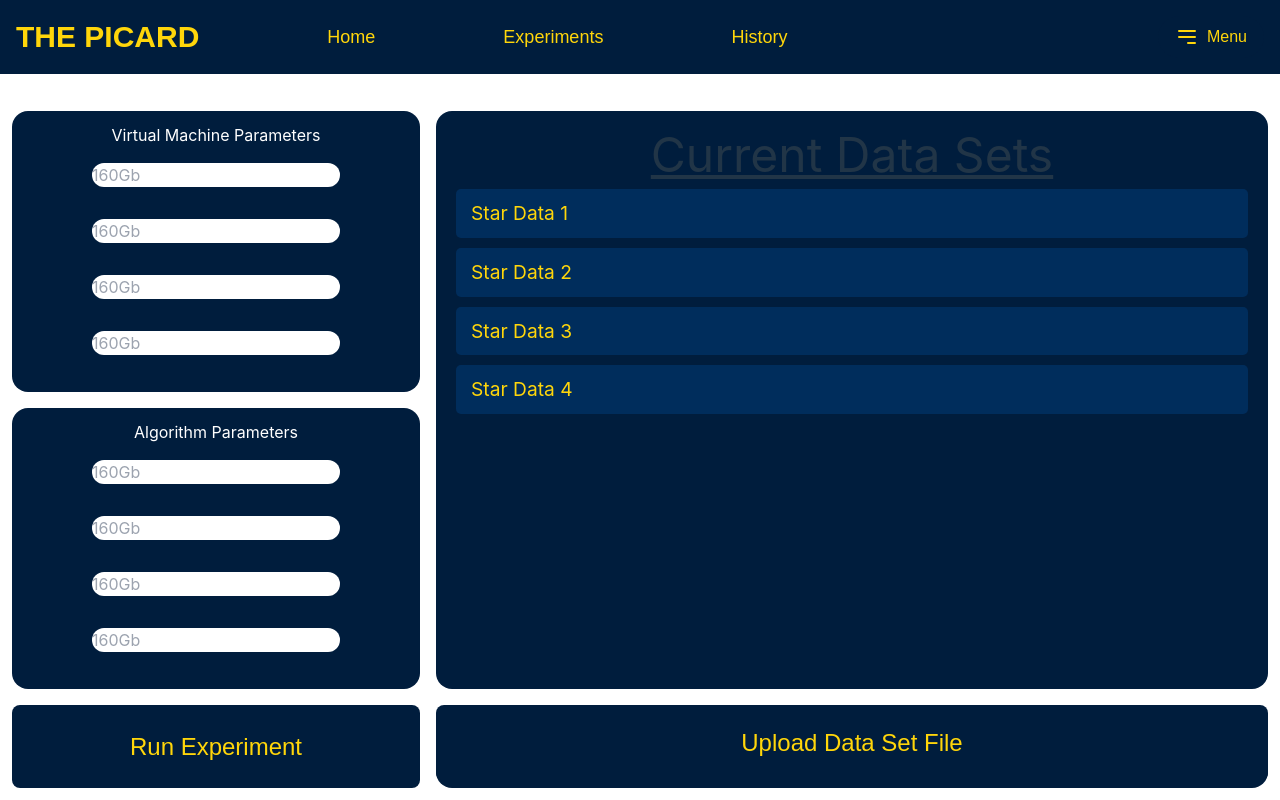
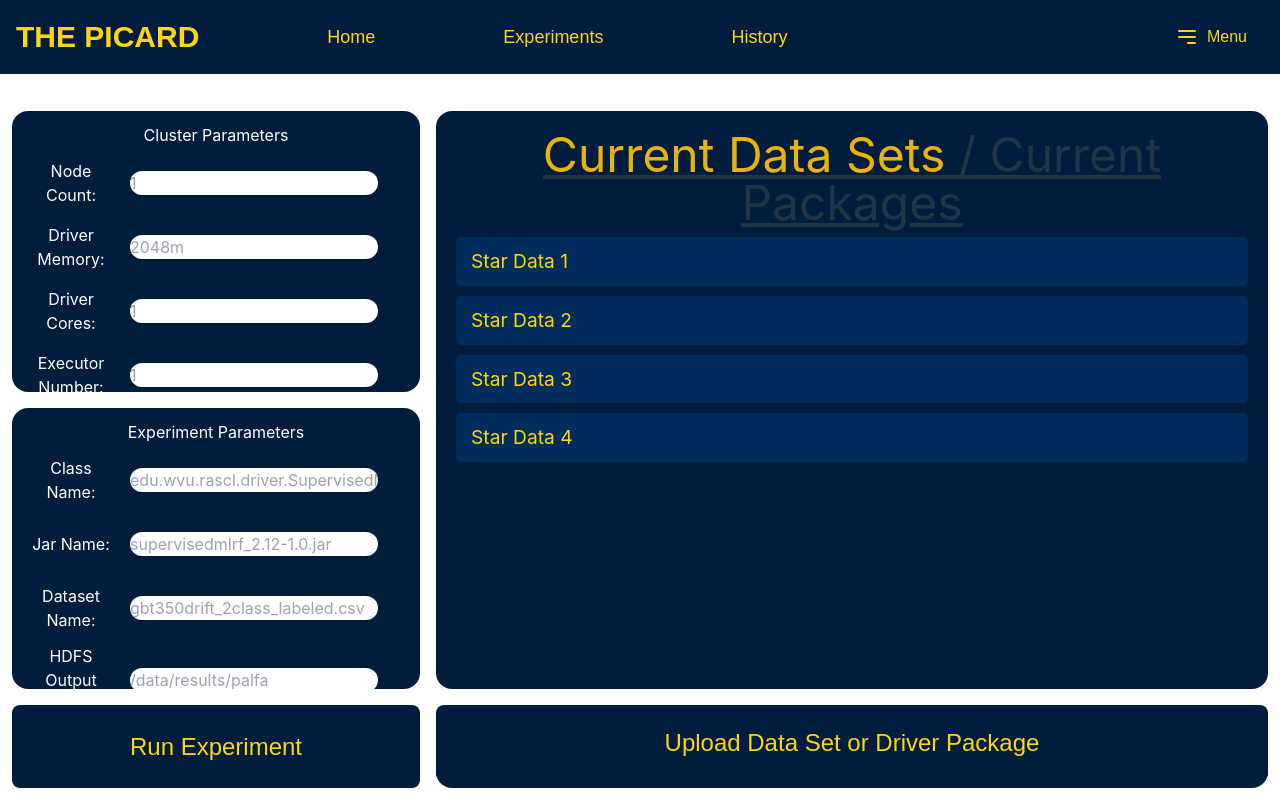
Before and after one commit to ThePICARDProject/481-FrontEnd, a React (Vite) app in the folder picard/: page /experiment in a window 1280 px wide. Built offline with nearby package versions, Linux system fonts and the light colour scheme; sample sign-in values are in the browser's storage; a web font is replaced by a local one.

Commit message:
experiment page updates part1

```diff
--- a/picard/src/components/fileuploader/fileuploader.jsx
+++ b/picard/src/components/fileuploader/fileuploader.jsx
@@ -19,7 +19,7 @@ const FileUploader = () => {
   return (
     <form style={{ margin: 0, padding: 0, width: "100%" }}>
       <label className="upload-button">
-        Upload Data Set File
+        Upload Data Set or Driver Package
         <input
           type="file"
           onChange={handleFileChange}
--- /dev/null
+++ b/picard/src/components/formDataUtility/jsonify.jsx
@@ -0,0 +1 @@
+// TODO make the form json poops!
--- a/picard/src/components/parameter/parameter.jsx
+++ b/picard/src/components/parameter/parameter.jsx
@@ -1,9 +1,14 @@
 import React from 'react';
 
-const Parameter = ({ parameterType, placeholder }) => {
-  return (
-    <input type={parameterType} placeholder={placeholder} className="rounded-3xl m-4" />
-  );
+const Parameter = ({ parameterType, placeholder, name, onChange }) => {
+    return (
+        <input
+            type={parameterType}
+            placeholder={placeholder}
+            className="rounded-3xl m-4"
+            onChange={(e) => onChange(name, e.target.value)}
+        />
+    );
 };
 
 export default Parameter;
--- a/picard/src/routes/Experiment.jsx
+++ b/picard/src/routes/Experiment.jsx
@@ -15,9 +15,27 @@ const DatasetEntry = ({ name, isSelected, onClick }) => (
     </button>
 );
 
+// PackageEntry component for individual package buttons
+const PackageEntry = ({ name, isSelected, onClick }) => (
+    <button
+        type="button"
+        className={`dataset-entry ${isSelected ? 'selected' : ''}`} // Reusing the same class for style consistency
+        onClick={onClick}
+    >
+        {name}
+    </button>
+);
+
 function Experiment() {
     const [selectedDataset, setSelectedDataset] = useState(null); // Track selected dataset
+    const [selectedPackage, setSelectedPackage] = useState(null); // Track selected package
     const [parameterValues, setParameterValues] = useState({}); // Track parameter values
+    const [mode, setMode] = useState('datasets');
+
+    const [additionalParameters, setAdditionalParameters] = useState([]);
+    const [newParameterName, setNewParameterName] = useState('');
+    const [newParameterValue, setNewParameterValue] = useState('');
+
 
     const datasets = [
         'Star Data 1',
@@ -26,12 +44,28 @@ function Experiment() {
         'Star Data 4'
     ];
 
-    const parameters = [
-        { name: 'param1', parameterType: 'number', placeholder: '160Gb' },
-        { name: 'param2', parameterType: 'number', placeholder: '160Gb' },
-        { name: 'param3', parameterType: 'number', placeholder: '160Gb' },
-        { name: 'param4', parameterType: 'number', placeholder: '160Gb' },
+    const packages = [
+        'Package1',
+        'Package2',
+        'Package3',
+        'Package4'
+    ];
 
+    const cluster_parameters = [
+        { name: 'Node Count', parameterType: 'number', placeholder: '1' },
+        { name: 'Driver Memory', parameterType: 'string', placeholder: '2048m' },
+        { name: 'Driver Cores', parameterType: 'number', placeholder: '1' },
+        { name: 'Executor Number', parameterType: 'number', placeholder: '1' },
+        { name: 'Executor Cores', parameterType: 'number', placeholder: '1' },
+        { name: 'Executor Memory', parameterType: 'string', placeholder: '2048m' },
+        { name: 'Memory Overhead', parameterType: 'number', placeholder: '1' },
+    ];
+
+    const experiment_parameters = [
+        { name: 'Class Name', parameterType: 'string', placeholder: 'edu.wvu.rascl.driver.SupervisedMLRF' },
+        { name: 'Jar Name', parameterType: 'string', placeholder: 'supervisedmlrf_2.12-1.0.jar' },
+        { name: 'Dataset Name', parameterType: 'string', placeholder: 'gbt350drift_2class_labeled.csv' },
+        { name: 'HDFS Output File', parameterType: 'string', placeholder: '/data/results/palfa' },
     ];
 
     // Handle parameter change
@@ -42,18 +76,26 @@ function Experiment() {
         }));
     };
 
+    const addAdditionalParameter = () => {
+        if (newParameterName && newParameterValue) {
+            setAdditionalParameters([...additionalParameters, { name: newParameterName, value: newParameterValue }]);
+            setNewParameterName('');
+            setNewParameterValue('');
+        }
+    };
+
     // Handle form submission
     const handleSubmit = (e) => {
         e.preventDefault(); // Prevent default form submission behavior
-
         // Gather all form data into a single object
         const formData = {
-            selectedDataset: datasets[selectedDataset],
+            selectedDataset: selectedDataset !== null ? datasets[selectedDataset] : null,
+            selectedPackage: selectedPackage !== null ? packages[selectedPackage] : null,
             parameters: parameterValues,
+            additionalParameters,
         };
-
+        // TODO make a JSON-ify for formdata
         console.log("Form Data to be sent:", formData);
-
         // TODO: Send the formData to the backend
     };
 
@@ -64,61 +106,123 @@ function Experiment() {
                 <Header className='col-span-2' />
                 <div className="col-span-3"></div>
 
-                {/* Virtual Machine Parameters */}
+                {/* Cluster Parameters */}
                 <div className="bg-[#001D3D] row-span-3 rounded-2xl overflow-auto overflow-x-hidden">
-                    <div className="text-white mt-3 w-full">Virtual Machine Parameters</div>
-                    {parameters.map((parameter, index) => (
+                    <div className="text-white mt-3 w-full">Cluster Parameters</div>
+                    {cluster_parameters.map((parameter, index) => (
+                        <div key={index} className="flex items-center mt-2">
+                            <label className="text-white w-1/4 pl-4">{parameter.name}:</label>
                             <Parameter
-                            key={index}
-                            parameterTypet={parameter.parameterType}
+                                parameterType={parameter.parameterType}
                                 placeholder={parameter.placeholder}
                                 name={parameter.name}
-                            onChange={(value) => handleParameterChange(parameter.name, value)}
+                                onChange={handleParameterChange}
+                                className="flex-grow"
                             />
+                        </div>
                     ))}
                 </div>
 
-                {/* Datasets section */}
+                {/* datasets and packages section */}
                 <div className="col-span-2 bg-[#001D3D] row-span-6 rounded-2xl p-5">
                     <div className='w-full h-full rounded-2xl'>
-                        <h1 className='underline text-5xl'>Current Data Sets</h1>
+                        <h1 className='underline text-5xl'>
+                            <span
+                                className={`cursor-pointer ${mode === 'datasets' ? 'text-yellow-500' : ''}`}
+                                onClick={() => setMode('datasets')}
+                            >
+                                Current Data Sets
+                            </span>
+                            {' / '}
+                            <span
+                                className={`cursor-pointer ${mode === 'packages' ? 'text-yellow-500' : ''}`}
+                                onClick={() => setMode('packages')}
+                            >
+                                Current Packages
+                            </span>
+                        </h1>
                         <div className="dataset-list">
-                            {datasets.map((dataset, index) => (
+                            {(mode === 'datasets' ? datasets : packages).map((item, index) => (
+                                mode === 'datasets' ? (
                                     <DatasetEntry
                                         key={index}
-                                    name={dataset}
+                                        name={item}
                                         isSelected={selectedDataset === index}
                                         onClick={() => setSelectedDataset(index)}
                                     />
+                                ) : (
+                                    <PackageEntry
+                                        key={index}
+                                        name={item}
+                                        isSelected={selectedPackage === index}
+                                        onClick={() => setSelectedPackage(index)}
+                                    />
+                                    // ???????????????????????????????????????????????????????????????
+                                    // TODO: add/remove additional arguments (these are differnet for each experiment)
+                                    // ???????????????????????????????????????????????????????????????
+                                )
                             ))}
                         </div>
                     </div>
                 </div>
 
-                {/* Algorithm Parameters */}
-                <div className="bg-[#001D3D] row-span-3 rounded-2xl overflow-auto">
-                    <div className="text-white mt-3 w-full">Algorithm Parameters</div>
-                    <div className="overflow-auto">
-                        {parameters.map((parameter, index) => (
+                {/* Experiment Parameters */}
+                <div className="bg-[#001D3D] row-span-3 rounded-2xl overflow-auto overflow-x-auto">
+                    <div className="text-white mt-3 w-full">Experiment Parameters</div>
+                    {experiment_parameters.map((parameter, index) => (
+                        <div key={index} className="flex items-center mt-2">
+                            <label className="text-white w-1/4 pl-4">{parameter.name}:</label>
                             <Parameter
-                                key={index}
-                                parameterTypet={parameter.parameterType}
+                                parameterType={parameter.parameterType}
                                 placeholder={parameter.placeholder}
                                 name={parameter.name}
-                                onChange={(value) => handleParameterChange(parameter.name, value)}
+                                onChange={handleParameterChange}
+                                className="flex-grow"
                             />
+                        </div>
                     ))}
+                    {additionalParameters.map((param, index) => (
+                        <div key={index} className="flex items-center mt-2">
+                            <label className="text-white w-1/4 pl-4">{param.name}:</label>
+                            <input
+                                type="text"
+                                value={param.value}
+                                readOnly
+                                className="rounded-3xl m-4 flex-grow text-white bg-[#001D3D]"
+                            />
+                        </div>
+                    ))}
+                    <div className="flex items-center mt-2">
+                        <input
+                            type="text"
+                            placeholder="Parameter Name"
+                            value={newParameterName}
+                            onChange={(e) => setNewParameterName(e.target.value)}
+                            className="rounded-3xl m-4 flex-grow text-black bg-white"
+                        />
+                        <input
+                            type="text"
+                            placeholder="Parameter Value"
+                            value={newParameterValue}
+                            onChange={(e) => setNewParameterValue(e.target.value)}
+                            className="rounded-3xl m-4 flex-grow text-black bg-white"
+                        />
+                        <button
+                            type="button"
+                            onClick={addAdditionalParameter}
+                            className="rounded-3xl bg-blue-500 text-white p-2"
+                        >
+                            Add Parameter
+                        </button>
                     </div>
                 </div>
 
-                {/* Run Experiment Button */}
+
                 <div className='bg-[#001D3D] rounded-2xl text-3xl'>
                     <button type="submit" className='w-full h-full run-experiment-button'>
                         Run Experiment
                     </button>
                 </div>
-
-                {/* Upload Data Set Button */}
                 <div className='bg-[#001D3D] rounded-2xl text-3xl p-0 m-0 h-full col-span-2'>
                     <FileUploader />
                 </div>
```
Also changed, not shown: 1 other file (tests, documents, lock files or other folders). Lines whose indentation alone changed are shown as unchanged.
